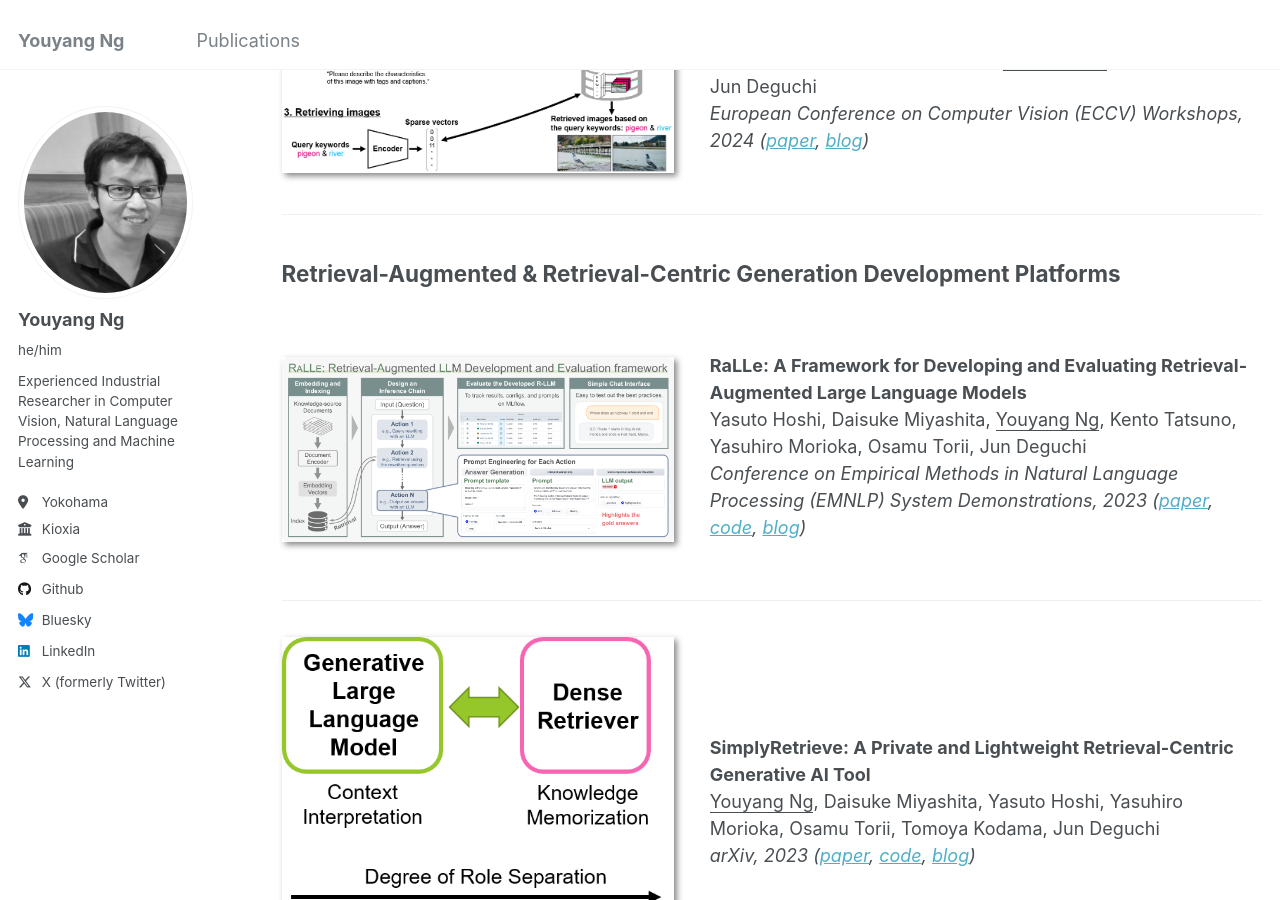
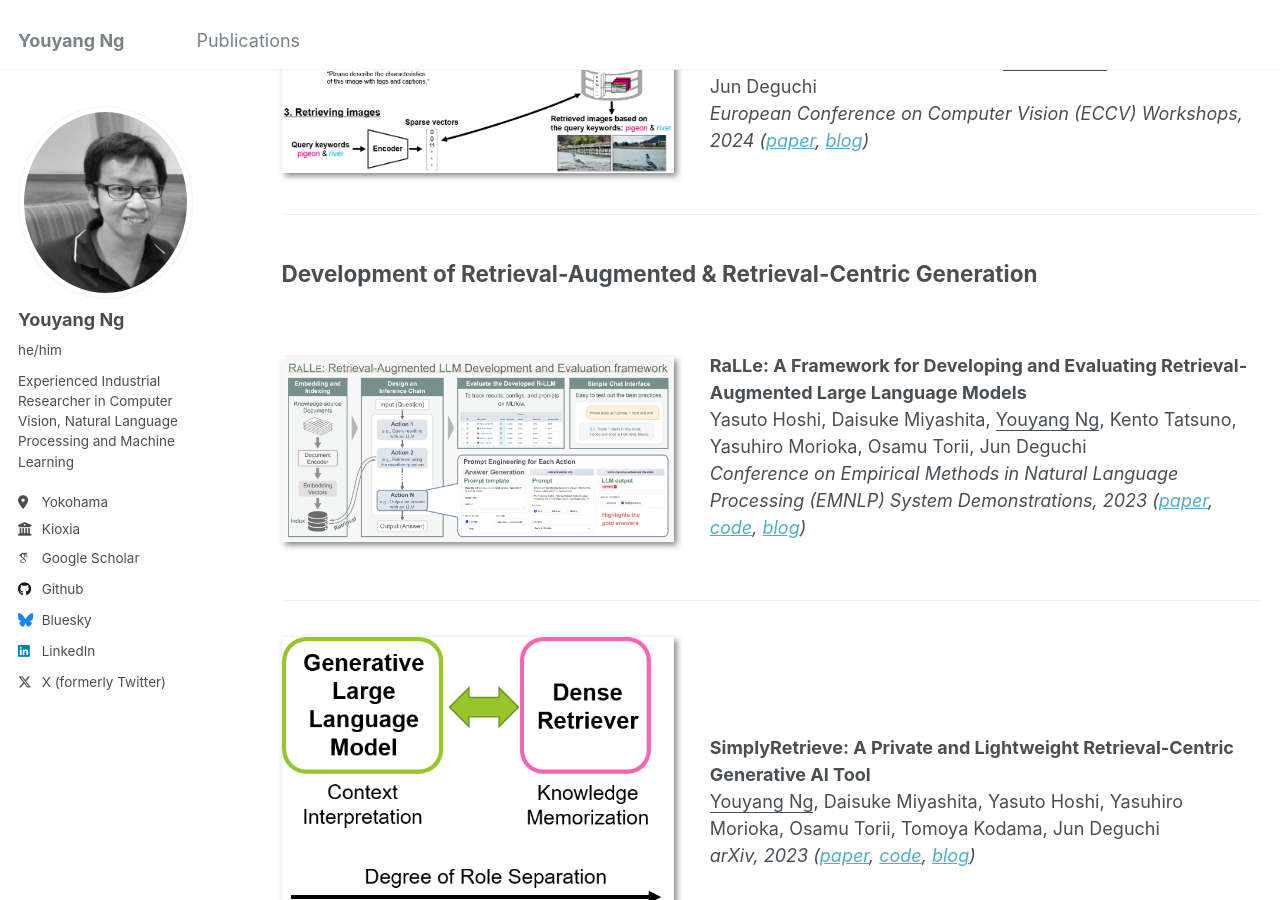
Before and after one commit to yy29/yy29.github.io, a Jekyll site: the page built from _pages/about.md, in a window 1280 px wide and 900 px high, scrolled down 1678 px. Built offline with Jekyll 4.4.1, drawn with Linux system fonts in a browser that asks for light colours; some web fonts are replaced.

Commit message:
Update about.md

```diff
--- a/_pages/about.md
+++ b/_pages/about.md
@@ -56,7 +56,7 @@ Kengo Nakata, Daisuke Miyashita, <ins>Youyang Ng</ins>, Yasuto Hoshi, Jun Deguch
 </div>
 </div>
 
-## Retrieval-Augmented & Retrieval-Centric Generation Development Platforms
+## Development of Retrieval-Augmented & Retrieval-Centric Generation
 <div class="paper-box"><div class="paper-box-image"><img src="../images/2023_ralle.png" alt="sym" width="100%"></div>
 <div class="paper-box-text" markdown="1">
 
```
